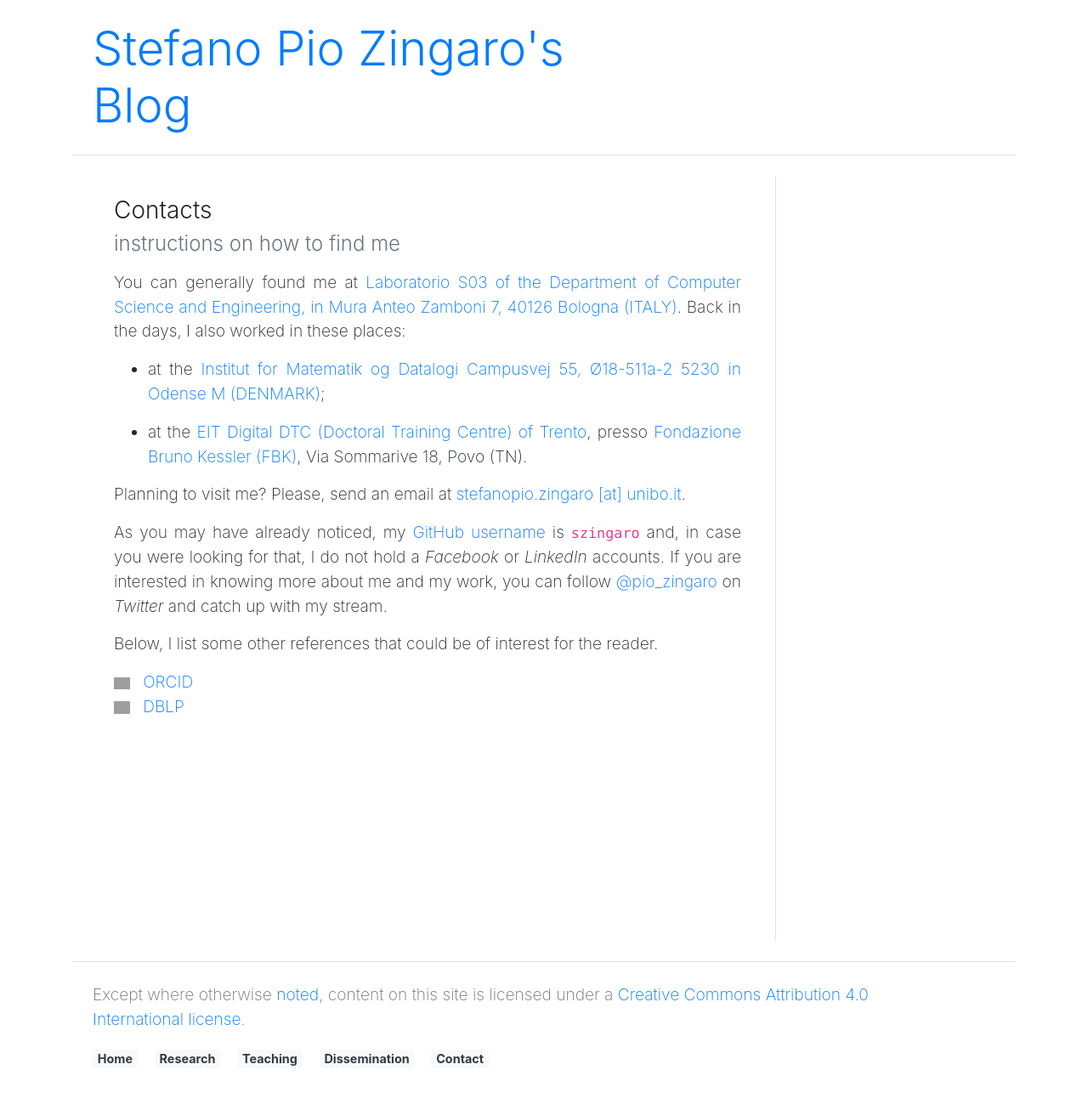
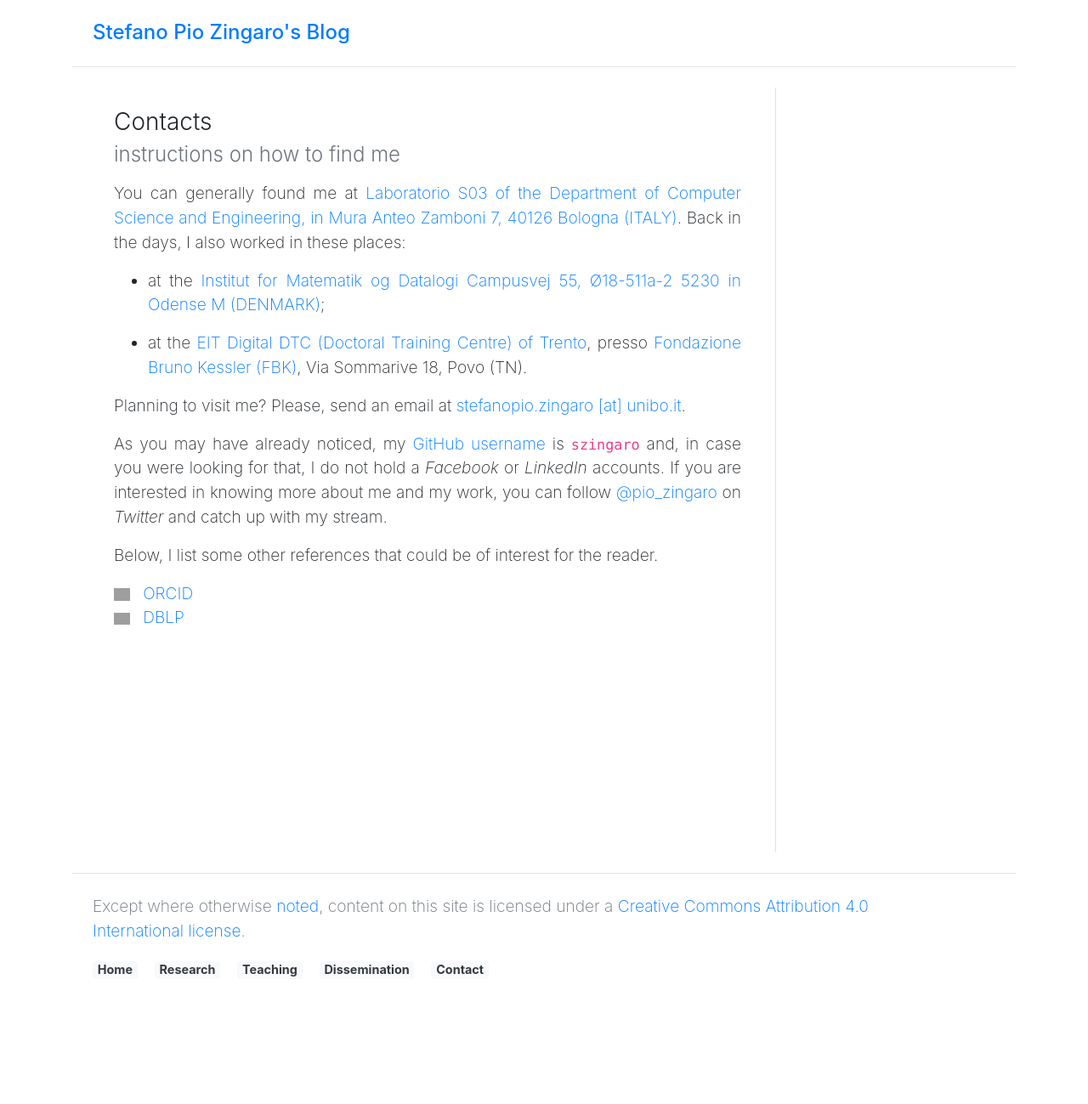
Before and after one commit to saltgz/saltgz.github.io, a Jekyll site: the page built from _pages/contact.md, in a window 1280 px wide. Shown: the whole page at 85% size. Built offline with Jekyll 4.4.1, drawn with Linux system fonts in a browser that asks for light colours; comment, search, counter and statistics services are not loaded; after the commit the page ends 1194 px from its top, so only the background shows below that; grey boxes are pictures that could not be loaded.

Commit message:
Update style.yml

```diff
--- a/_data/style.yml
+++ b/_data/style.yml
@@ -1,7 +1,7 @@
 header:
   content:
     left: >
-      <a class="display-4" href="/">Stefano Pio Zingaro's Blog</a>
+      <a class="h4" href="/">Stefano Pio Zingaro's Blog</a>
     right: >
   google-analytics-id: UA-112361799-1
 
```
